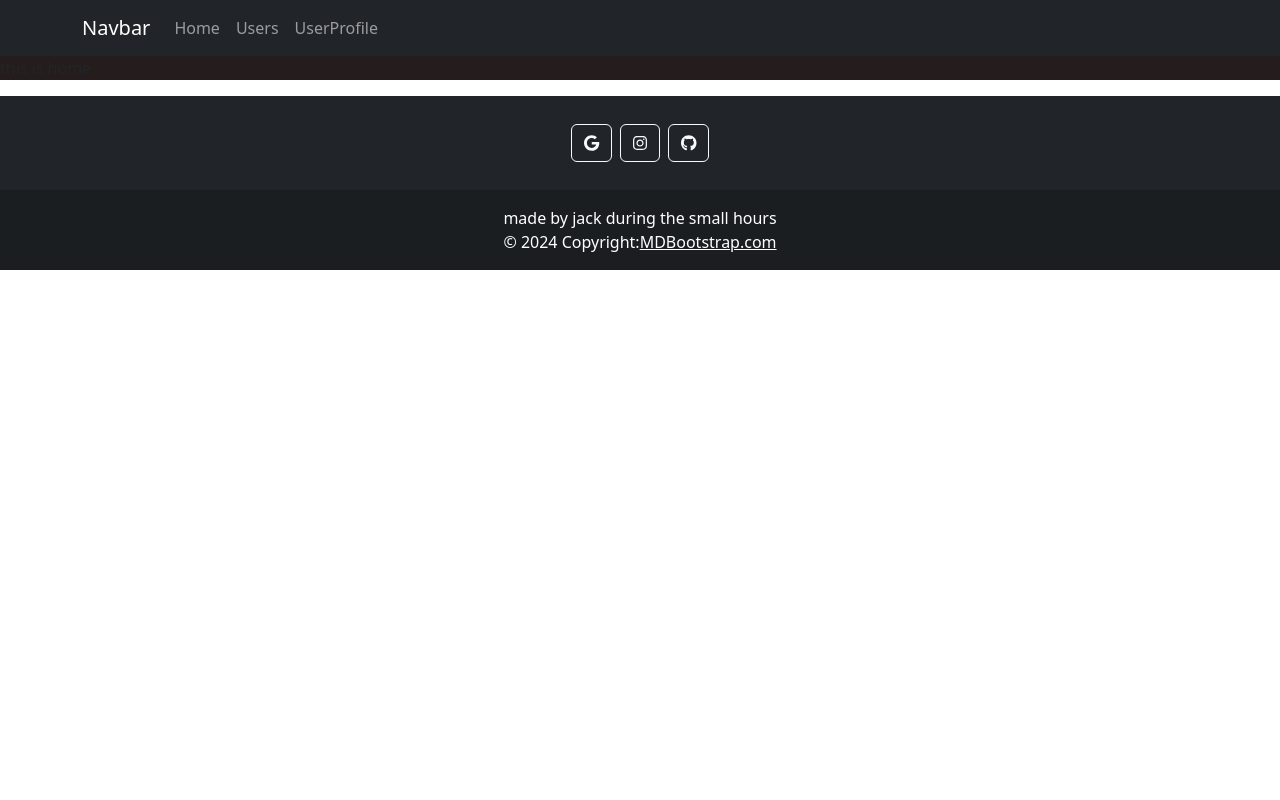
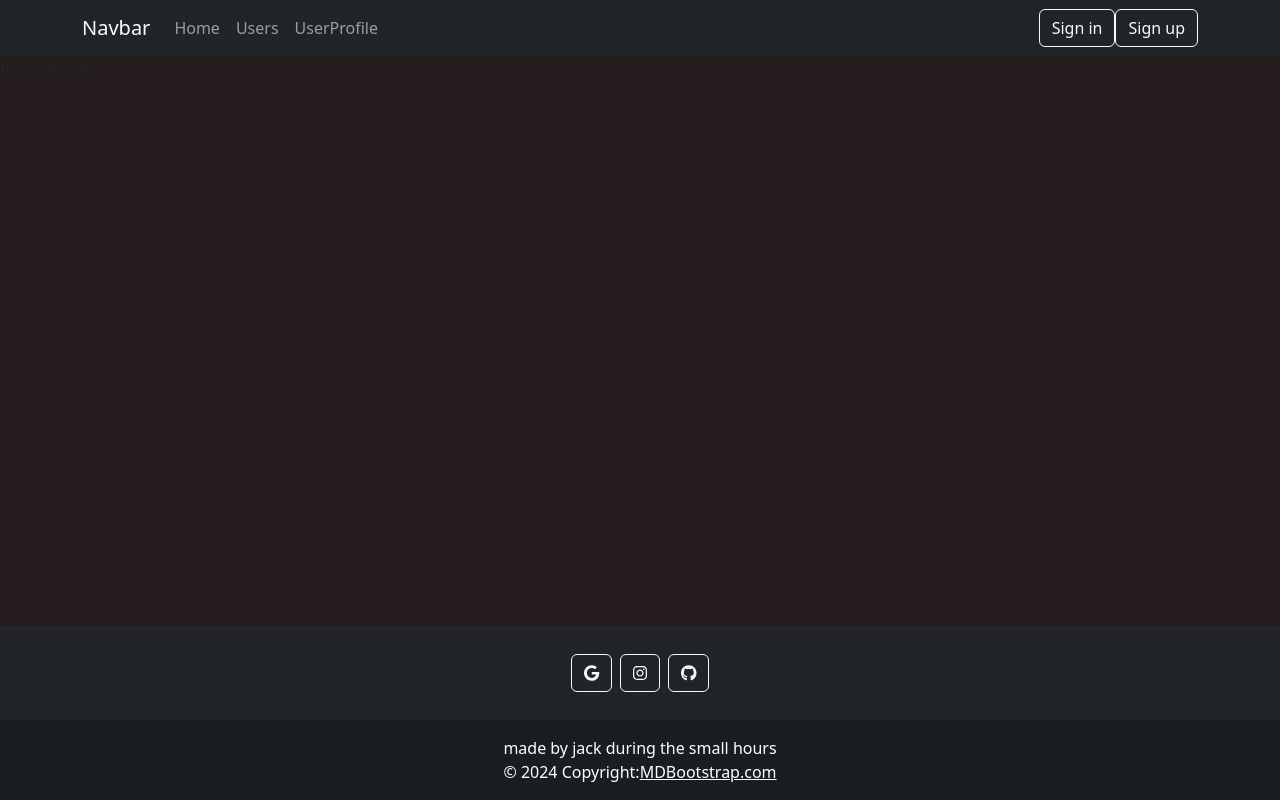
Before and after one commit to comitanigiacomo/appartami, a React (Create React App) app in the folder frontend/: page / in a window 1280 px wide. Built offline with nearby package versions, Linux system fonts and the light colour scheme.

Commit message:
fix user page

```diff
--- a/frontend/src/Components/NavComp.jsx
+++ b/frontend/src/Components/NavComp.jsx
@@ -1,6 +1,7 @@
 import Container from 'react-bootstrap/Container';
 import Nav from 'react-bootstrap/Nav';
 import Navbar from 'react-bootstrap/Navbar';
+import Button from 'react-bootstrap/Button';
 
 export function NavComp() {
     return (
@@ -13,6 +14,10 @@ export function NavComp() {
             <Nav.Link href="#users">Users</Nav.Link>
             <Nav.Link href="#userProfile">UserProfile</Nav.Link>
           </Nav>
+          <Nav>
+            <Button href="#signIn" variant="outline-light">Sign in</Button>{' '}
+            <Button variant="outline-light">Sign up</Button>{' '}
+          </Nav>
         </Container>
       </Navbar>
      </>
--- /dev/null
+++ b/frontend/src/Layout.css
@@ -0,0 +1,9 @@
+body #root{
+    display: flex;
+    flex-direction: column;
+    min-height: 100vh;
+}
+
+main {
+    flex:1;
+}
--- a/frontend/src/Layout.jsx
+++ b/frontend/src/Layout.jsx
@@ -1,6 +1,7 @@
 import { NavComp } from "./Components/NavComp"
 import { Outlet } from "react-router-dom"
 import Footer from "./Components/Footer"
+import './Layout.css'
 
 export function Layout() {
     return (
--- a/frontend/src/Pages/users/users.css
+++ b/frontend/src/Pages/users/users.css
@@ -1,37 +1,35 @@
 main {
     background-color: rgb(37, 29, 29);
+    display: flex;
+    flex-direction: column;
 }
 
-.listaUtenti {
+main .listaUtenti p{
+    color: white;
     display: flex;
-    justify-content:center;
-    color: rgb(0, 97, 233);
+    justify-content: center;
 }
 
-.userCards {
+main div {
+    text-align: center;
+    justify-content: center;
+}
 
+main .userCards {
+    margin-inline: 50px;;
+}
+
+main .userCards .g-4 .col {
+    /*centra gli elementi all'interno delle cards*/
     display: flex;
-    justify-content: center;
-    align-items: center;
-    text-align: center;
+    /*diminuisce il margine tra una cards e l'altra*/
+    margin-inline: -50px;
+}
+
+main .userCards .g-4 .card-body{
     color: white;
 }
 
-.g-4 .col{
-    display: flex;
-    align-items: center;
-    justify-content: center;
+main .userCards .g-4 .card-img-top{
+    padding: 40px;
 }
-
-.userCards img {
-    padding: 30px;
-    display: flex;
-    justify-content: center;
-    align-items: center;
-}
-
-.userCards .card-body,
-.userCards .card-title,
-.userCards .card-text {
-    color: white;
-}
```
Also changed, not shown: frontend/src/Pages/auth/signIn/signIn.jsx (added), frontend/src/Pages/auth/signUp/signUp.jsx (added).
